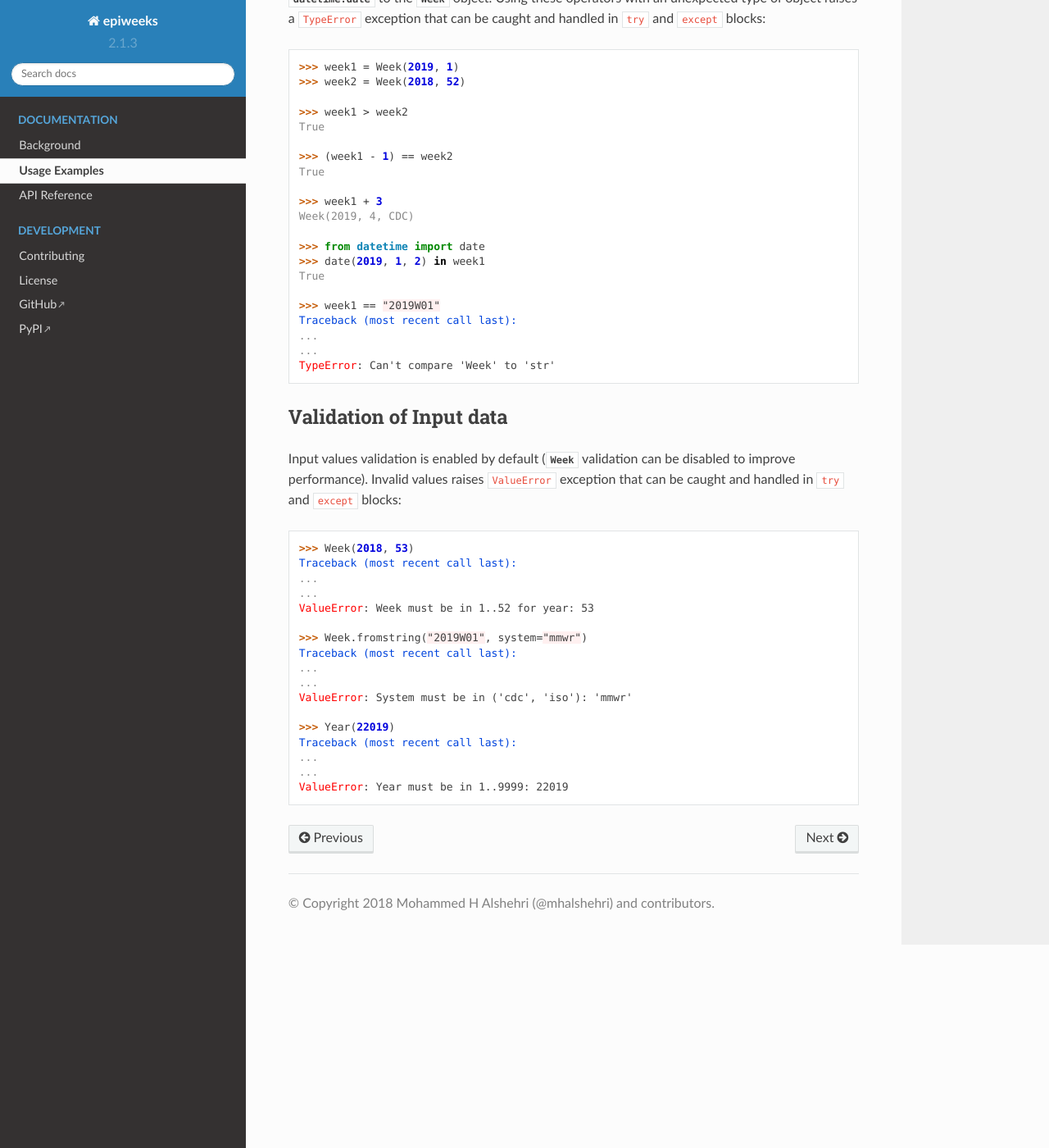
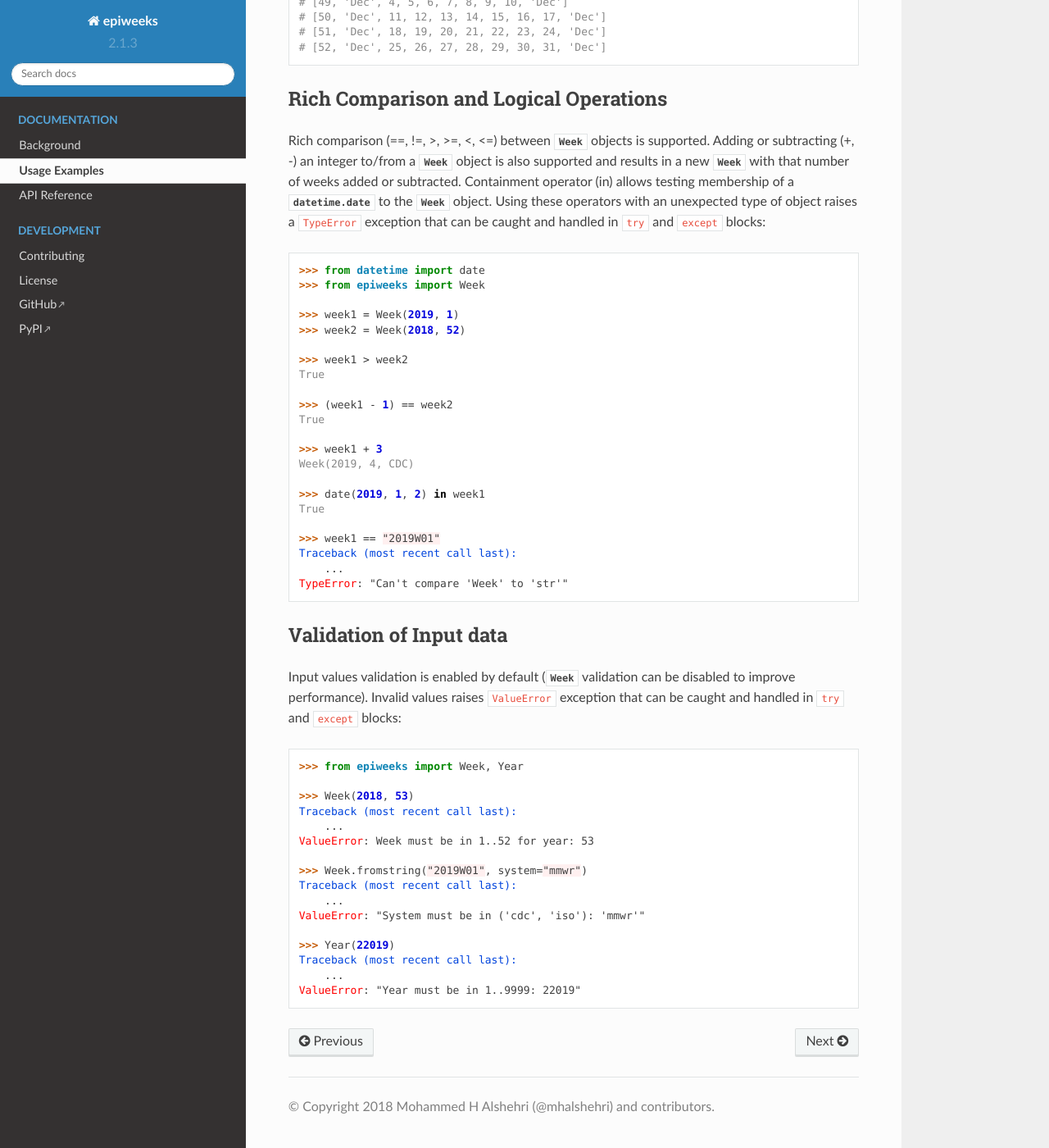
Before and after one commit to dralshehri/epiweeks, a Sphinx documentation site: the page built from docs/usage.md, in a window 1280 px wide and 1400 px high, scrolled down 3775 px. Shown: the whole window at 82% size. Built offline with Sphinx 7.4.7 and the Read the Docs theme 2.0.0, drawn with Linux system fonts in a browser that asks for light colours; pages that are not in the unit, such as notebooks, are missing from menus; some of the changed text lies outside the part shown.

Commit message:
Improve usage examples

````diff
--- a/docs/usage.md
+++ b/docs/usage.md
@@ -8,18 +8,14 @@
 .. currentmodule:: epiweeks
 ```
 
-To import the package:
-
-```{code-block} pycon
->>> from epiweeks import Week, Year
-```
-
 ## Week Instance and Methods
 
 You can create an instance of {obj}`Week` object by only providing the year and
 week number:
 
-```{code-block} pycon
+```pycon
+>>> from epiweeks import Week
+
 >>> Week(2019, 1)
 Week(2019, 1, CDC)
 ```
@@ -27,8 +23,10 @@
 It is also possible to create an instance of {obj}`Week` object from a date,
 formatted string, or current date:
 
-```{code-block} pycon
+```pycon
 >>> from datetime import date
+>>> from epiweeks import Week
+
 >>> my_date = date(2018, 12, 30)
 >>> Week.fromdate(my_date)
 Week(2019, 1, CDC)
@@ -43,7 +41,9 @@
 By default, the US CDC system is assumed when creating the {obj}`Week` object
 instance. To use the ISO system instead:
 
-```{code-block} pycon
+```pycon
+>>> from epiweeks import Week
+
 >>> Week(2019, 1, system="iso")
 Week(2019, 1, ISO)
 
@@ -61,7 +61,9 @@
 
 The instance of {obj}`Week` object has also some other useful methods:
 
-```{code-block} pycon
+```pycon
+>>> from epiweeks import Week
+
 >>> week = Week(2019, 2)
 
 >>> week.weektuple()
@@ -91,7 +93,9 @@
 You can create an instance of {obj}`Year` object by only providing the year, or
 from current date:
 
-```{code-block} pycon
+```pycon
+>>> from epiweeks import Year
+
 >>> Year(2018)
 Year(2018, CDC)
 
@@ -102,7 +106,9 @@
 By default, the US CDC system is assumed when creating the {obj}`Year` object
 instance. To use the ISO system instead:
 
-```{code-block} pycon
+```pycon
+>>> from epiweeks import Year
+
 >>> Year(2018, system="iso")
 Year(2018, ISO)
 
@@ -112,14 +118,18 @@
 
 To get a list of {obj}`Week` objects for all weeks of a year:
 
-```{code-block} pycon
+```pycon
+>>> from epiweeks import Year
+
 >>> list(Year(2019).iterweeks())
 [(Week(2019, 1, CDC), ..., Week(2019, 52, CDC))]
 ```
 
 The instance of {obj}`Year` object has also some other useful methods:
 
-```{code-block} pycon
+```pycon
+>>> from epiweeks import Year
+
 >>> year = Year(2019)
 
 >>> year.totalweeks()
@@ -140,15 +150,17 @@
 To generate a week endings calendar for a year as in
 [this document](https://wwwn.cdc.gov/nndss/document/W2018-19.pdf) by US CDC:
 
-```{code-block} python
+```python
+from epiweeks import Year
+
 for week in Year(2018).iterweeks():
-   day = week.enddate().day
-   month_name = week.enddate().strftime("%b")
+    day = week.enddate().day
+    month_name = week.enddate().strftime("%b")
     row = [
-       week.week,
-       day if day // 8 else " ".join([month_name, str(day)])
-   ]
-   print(row)
+        week.week,
+        day if day // 8 else " ".join([month_name, str(day)])
+    ]
+    print(row)
 
 # [1, 'Jan 6']
 # [2, 13]
@@ -169,15 +181,17 @@
 [this document](https://www.paho.org/hq/dmdocuments/2016/2016-cha-epidemiological-calendar.pdf)
 by PAHO:
 
-```{code-block} python
+```python
+from epiweeks import Year
+
 for week in Year(2016).iterweeks():
-   row = [
-       week.week,
-       week.startdate().strftime("%b"),
-       *[d.day for d in week.iterdates()],
-       week.enddate().strftime("%b")
-   ]
-   print(row)
+    row = [
+        week.week,
+        week.startdate().strftime("%b"),
+        *[d.day for d in week.iterdates()],
+        week.enddate().strftime("%b")
+    ]
+    print(row)
 
 # [1, 'Jan', 3, 4, 5, 6, 7, 8, 9, 'Jan']
 # [2, 'Jan', 10, 11, 12, 13, 14, 15, 16, 'Jan']
@@ -204,7 +218,10 @@
 unexpected type of object raises a `TypeError` exception that can be caught and
 handled in `try` and `except` blocks:
 
-```{code-block} pycon
+```pycon
+>>> from datetime import date
+>>> from epiweeks import Week
+
 >>> week1 = Week(2019, 1)
 >>> week2 = Week(2018, 52)
 
@@ -234,22 +249,21 @@
 disabled to improve performance). Invalid values raises `ValueError` exception
 that can be caught and handled in `try` and `except` blocks:
 
-```{code-block} pycon
+```pycon
+>>> from epiweeks import Week, Year
+
 >>> Week(2018, 53)
 Traceback (most recent call last):
-...
-...
+    ...
 ValueError: Week must be in 1..52 for year: 53
 
 >>> Week.fromstring("2019W01", system="mmwr")
 Traceback (most recent call last):
-...
-...
-ValueError: System must be in ('cdc', 'iso'): 'mmwr'
+    ...
+ValueError: "System must be in ('cdc', 'iso'): 'mmwr'"
 
 >>> Year(22019)
 Traceback (most recent call last):
-...
-...
-ValueError: Year must be in 1..9999: 22019
+    ...
+ValueError: "Year must be in 1..9999: 22019"
 ```
````
Also changed, not shown: other parts of docs/usage.md (+2 -4 lines).
